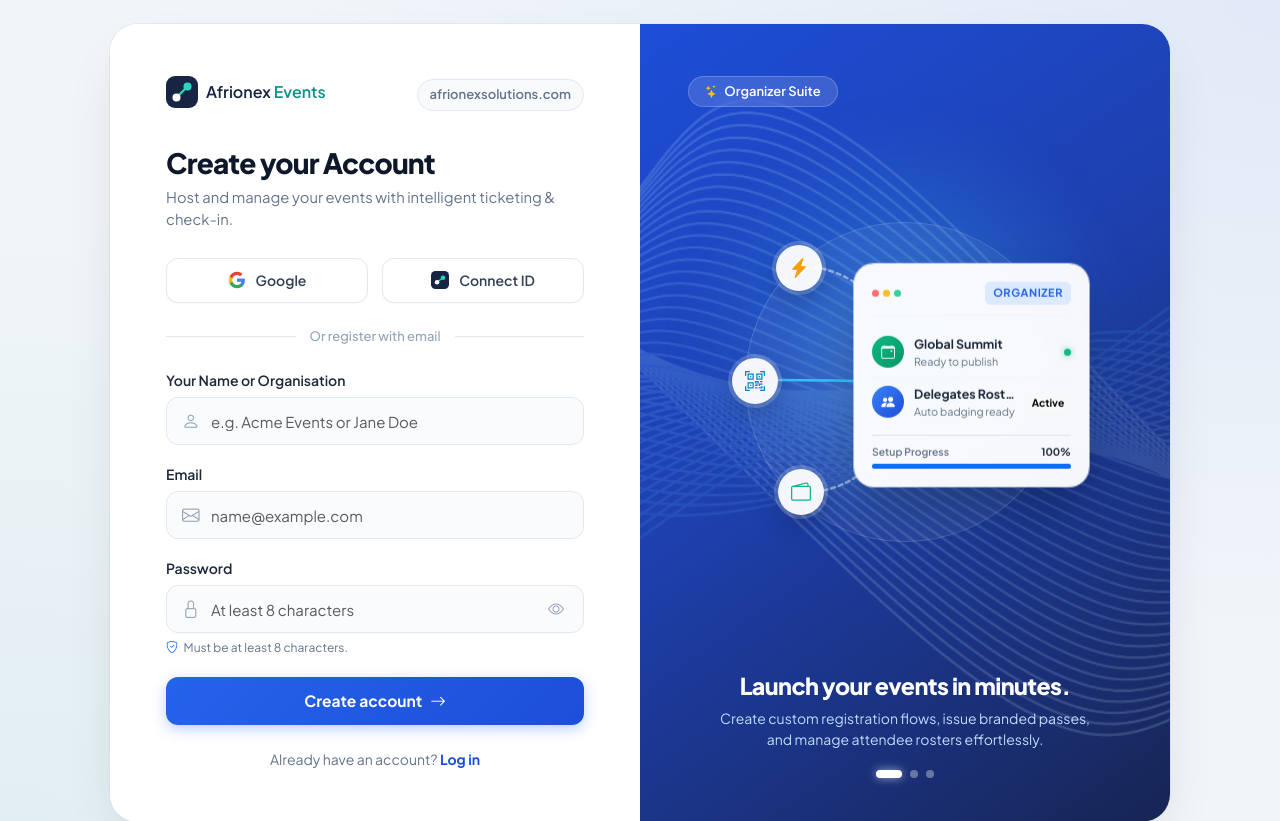
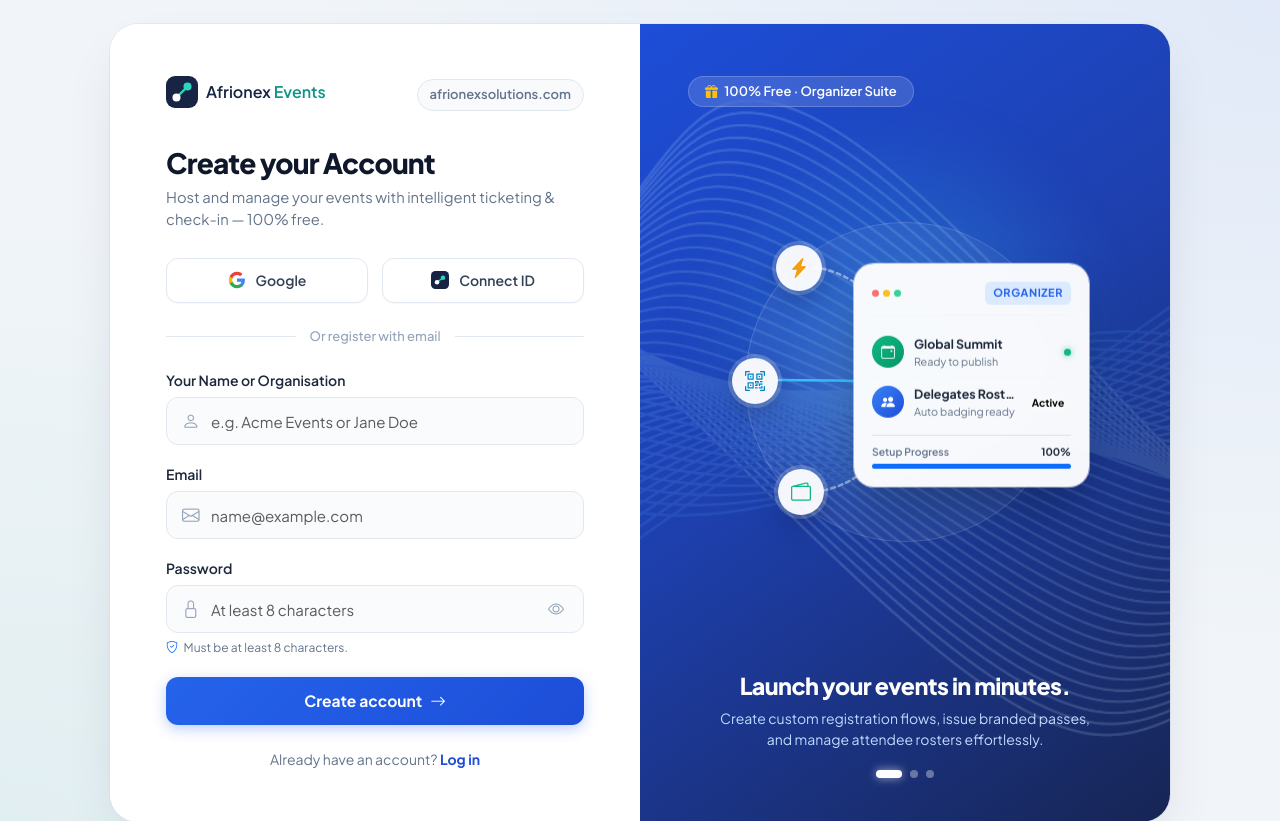
Before and after one commit to Code-It-Solutions/EVENTS, a Flask app: page /signup in a window 1280 px wide. Shown: the top 821 px of the page. Run offline with Flask 3, Linux system fonts and the light colour scheme; some libraries are stand-ins or nearby versions.

Commit message:
Highlight 100% Free platform badge on login and signup pages

```diff
--- a/app/templates/auth/login.html
+++ b/app/templates/auth/login.html
@@ -782,7 +782,7 @@
             <!-- Top Tagline or Badging -->
             <div class="d-flex align-items-center justify-content-between position-relative z-2">
                 <span class="badge rounded-pill px-3 py-2 text-white" style="background: rgba(255,255,255,0.14); backdrop-filter: blur(8px); border: 1px solid rgba(255,255,255,0.2); font-weight: 600; font-size: 0.8125rem;">
-                    <i class="bi bi-shield-check text-info me-1"></i> Enterprise Event Management
+                    <i class="bi bi-gift-fill text-warning me-1"></i> 100% Free · Universal Event Management
                 </span>
             </div>
 
--- a/app/templates/auth/signup.html
+++ b/app/templates/auth/signup.html
@@ -621,7 +621,7 @@
                 <!-- Title Section -->
                 <div>
                     <h1 class="auth-heading">Create your Account</h1>
-                    <p class="auth-subheading">Host and manage your events with intelligent ticketing & check-in.</p>
+                    <p class="auth-subheading">Host and manage your events with intelligent ticketing & check-in — 100% free.</p>
                 </div>
 
                 <!-- Flash Messages -->
@@ -735,7 +735,7 @@
             <!-- Top Tagline or Badging -->
             <div class="d-flex align-items-center justify-content-between position-relative z-2">
                 <span class="badge rounded-pill px-3 py-2 text-white" style="background: rgba(255,255,255,0.14); backdrop-filter: blur(8px); border: 1px solid rgba(255,255,255,0.2); font-weight: 600; font-size: 0.8125rem;">
-                    <i class="bi bi-stars text-warning me-1"></i> Organizer Suite
+                    <i class="bi bi-gift-fill text-warning me-1"></i> 100% Free · Organizer Suite
                 </span>
             </div>
 
```
